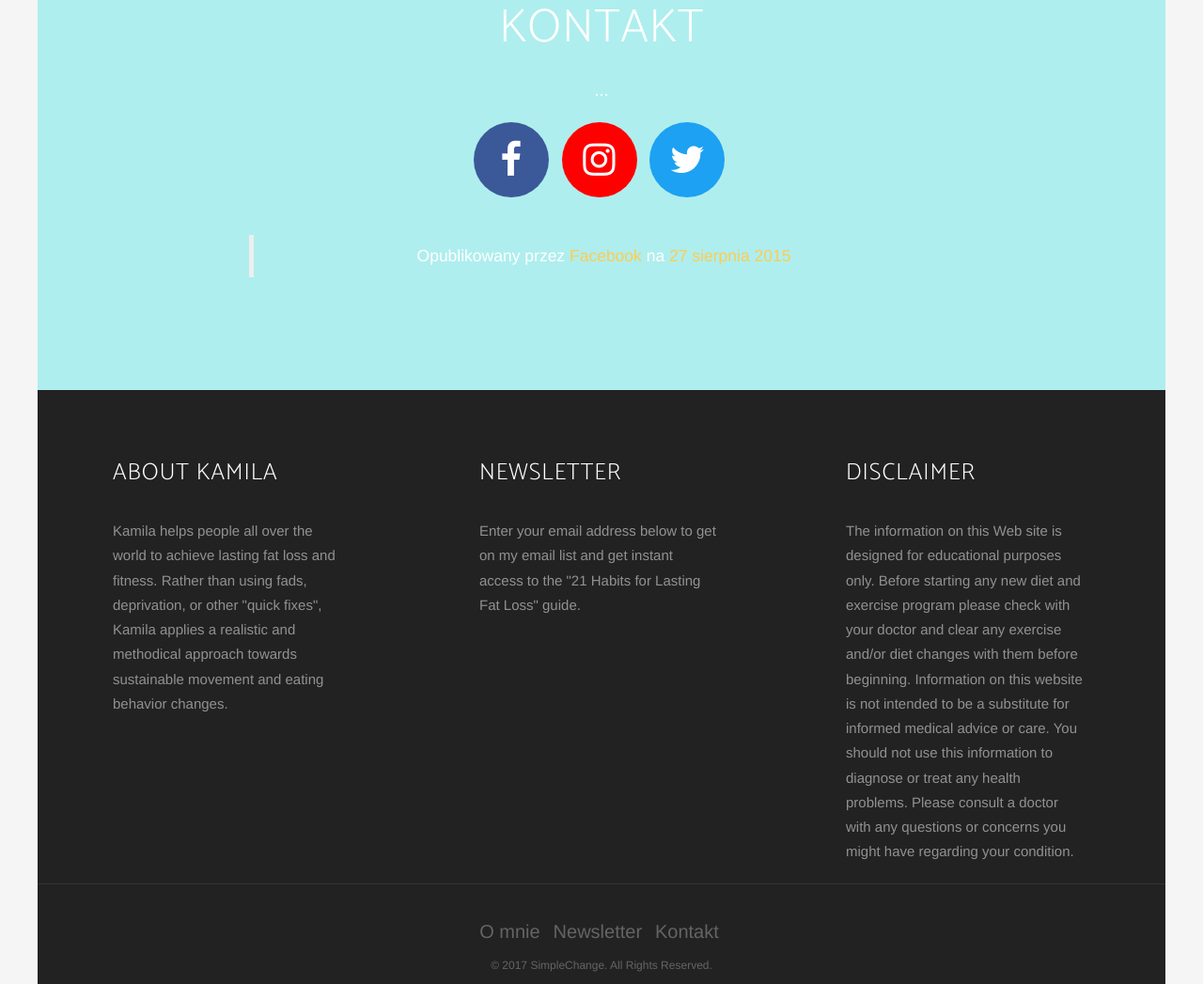
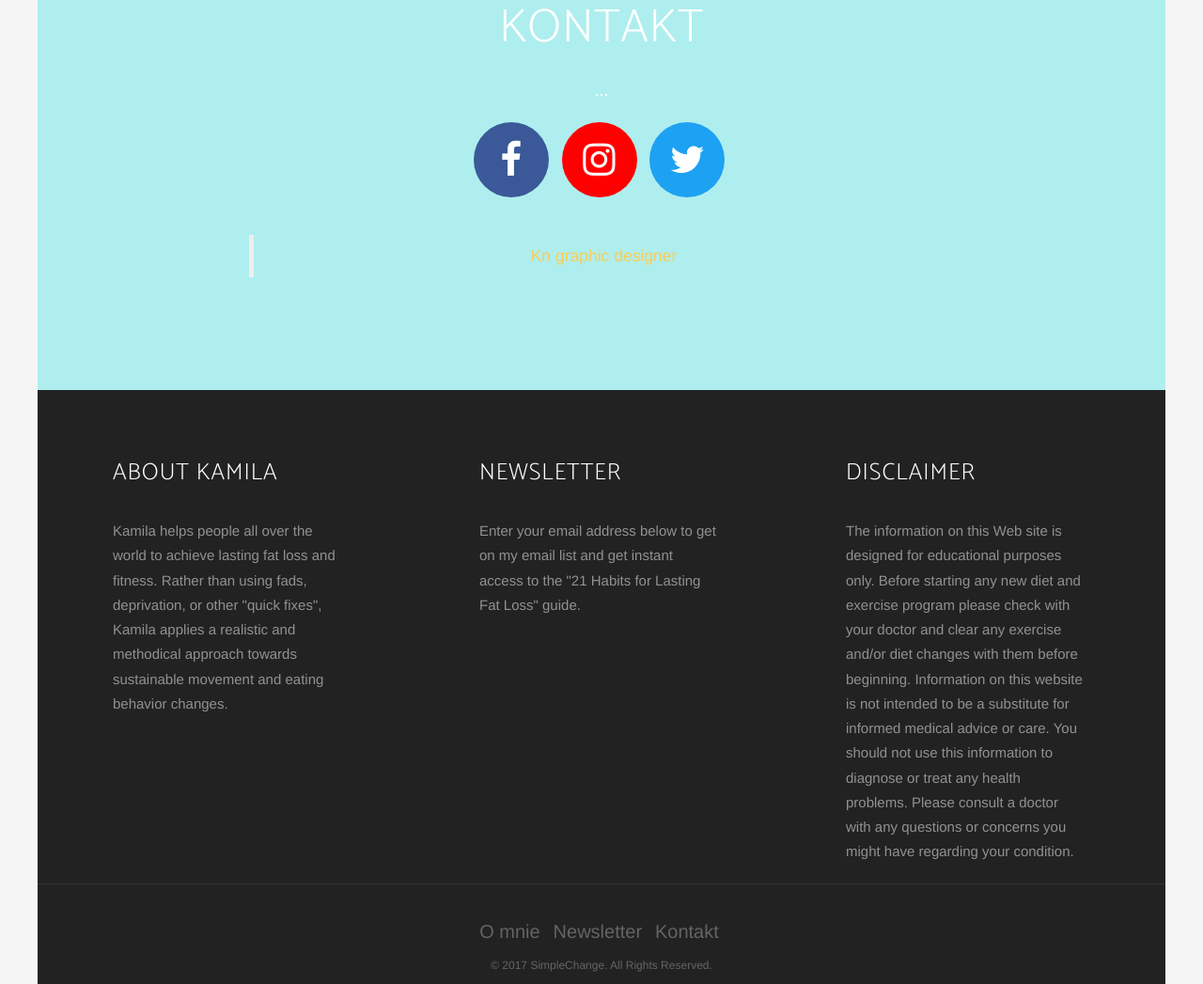
Before and after one commit to simplechange/simplechange.github.io, a website: page index.html in a window 1280 px wide. Shown: the part 2706-3753 px from the top of the page at 94% size. Drawn offline with nearby package versions, Linux system fonts and the light colour scheme; a web font is replaced by a local one.

Commit message:
add facebook page

```diff
--- a/index.html
+++ b/index.html
@@ -278,7 +278,7 @@
                                 <a href="#"><i class="fa fa-twitter"></i></a>
                             </li>
                         </ul><br><br>
-<div class="fb-post" data-href="https://www.facebook.com/20531316728/posts/10154009990506729/" data-width="500" data-show-text="true"><blockquote cite="https://www.facebook.com/20531316728/posts/10154009990506729/" class="fb-xfbml-parse-ignore">Opublikowany przez <a href="https://www.facebook.com/facebook/">Facebook</a> na&nbsp;<a href="https://www.facebook.com/20531316728/posts/10154009990506729/">27 sierpnia 2015</a></blockquote></div>
+<div class="fb-page" data-href="https://www.facebook.com/kngraphic/" data-tabs="timeline" data-small-header="false" data-adapt-container-width="true" data-hide-cover="false" data-show-facepile="true"><blockquote cite="https://www.facebook.com/kngraphic/" class="fb-xfbml-parse-ignore"><a href="https://www.facebook.com/kngraphic/">Kn graphic designer</a></blockquote></div>
 
                     </div>
                 </div>
```
